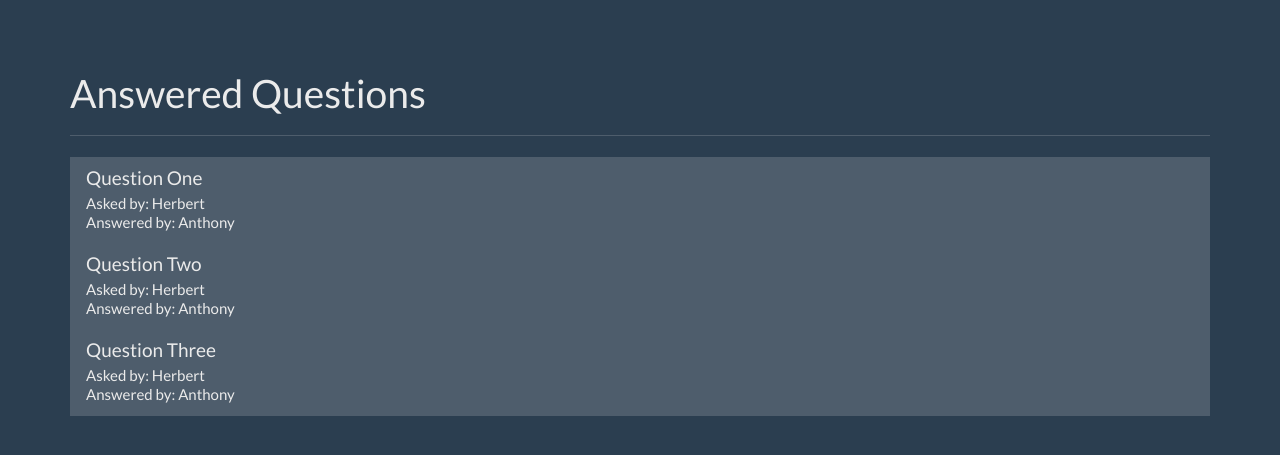
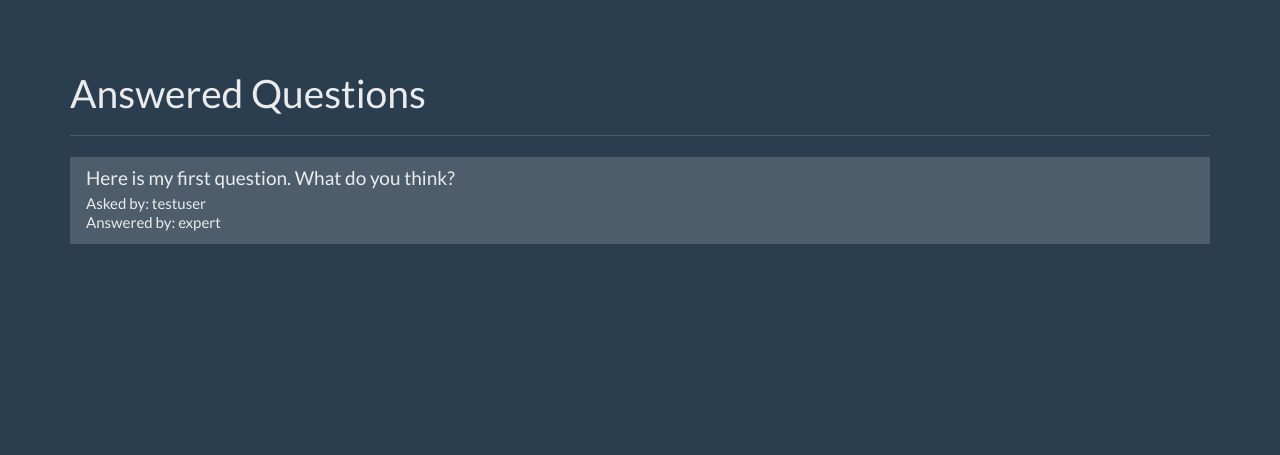
Before and after one commit to aadityaprakash8/question_answer_web_app, a Flask app: page / in a window 1280 px wide. Shown: the part 40-495 px from the top of the page. Run offline with Flask 2, Linux system fonts and the light colour scheme; data comes from the database, SQL or seed files in the repository; some libraries are stand-ins or nearby versions.

Commit message:
Home route questions and question page updated.

```diff
--- a/app.py
+++ b/app.py
@@ -28,7 +28,12 @@ def get_current_user():
 def index():
 
     user = get_current_user()
-    return render_template('home.html', user=user)
+    db = get_db()
+
+    questions_cur = db.execute('select questions.id as question_id, questions.question_text, askers.name as asker_name, experts.name as expert_name from questions join users as askers on askers.id = questions.asked_by_id join users as experts on experts.id = questions.experts_id where questions.answer_text is not null')
+    questions_result = questions_cur.fetchall()
+
+    return render_template('home.html', user=user, questions=questions_result)
 
 @app.route('/register', methods=['GET','POST'])
 def register():
@@ -67,10 +72,16 @@ def login():
 
     return render_template('login.html', user=user)
 
-@app.route('/question')
-def question():
+@app.route('/question/<question_id>')
+def question(question_id):
     user = get_current_user()
-    return render_template('question.html', user=user)
+    db = get_db()
+
+    question_cur = db.execute('select questions.question_text, questions.answer_text, askers.name as asker_name, experts.name as expert_name from questions join users as askers on askers.id = questions.asked_by_id join users as experts on experts.id = questions.experts_id where questions.id = ?', [question_id])
+    question = question_cur.fetchone()
+
+
+    return render_template('question.html', user=user, question=question)
 
 @app.route('/answer/<question_id>', methods=['GET', 'POST'])
 def answer(question_id):
--- a/templates/home.html
+++ b/templates/home.html
@@ -54,21 +54,13 @@
       <div class="row">
         <div class="col-lg-12">
           <div class="list-group">
-            <a href="#" class="list-group-item">
-              <h4 class="list-group-item-heading">Question One</h4>
-              <p class="list-group-item-text">Asked by: Herbert</p>
-              <p class="list-group-item-text">Answered by: Anthony</p>
+            {% for question in questions %}
+            <a href="{{ url_for('question', question_id = question['question_id'])}}" class="list-group-item">
+              <h4 class="list-group-item-heading">{{ question['question_text'] }}</h4>
+              <p class="list-group-item-text">Asked by: {{ question['asker_name'] }}</p>
+              <p class="list-group-item-text">Answered by: {{ question['expert_name'] }}</p>
             </a>
-            <a href="#" class="list-group-item">
-              <h4 class="list-group-item-heading">Question Two</h4>
-              <p class="list-group-item-text">Asked by: Herbert</p>
-              <p class="list-group-item-text">Answered by: Anthony</p>
-            </a>
-            <a href="#" class="list-group-item">
-              <h4 class="list-group-item-heading">Question Three</h4>
-              <p class="list-group-item-text">Asked by: Herbert</p>
-              <p class="list-group-item-text">Answered by: Anthony</p>
-            </a>
+            {% endfor %}
           </div>
         </div><!-- /.col-lg-12 -->
       </div>
```
Also changed, not shown: templates/question.html (+4 -4 lines).
